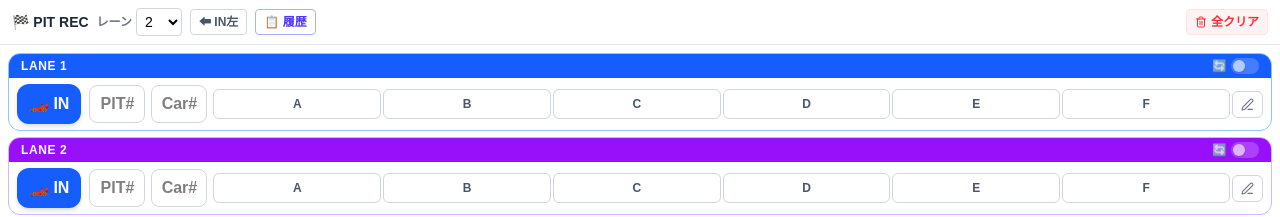
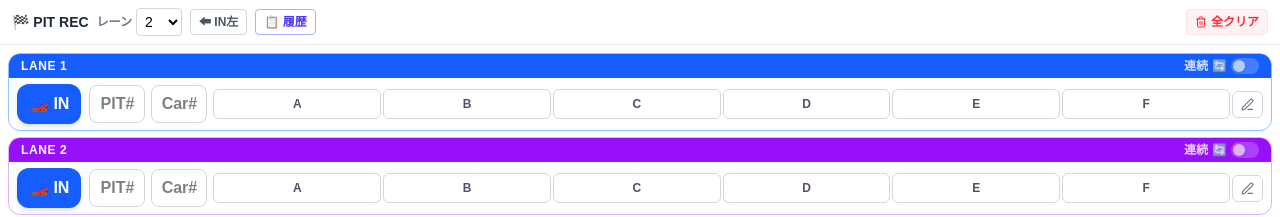
Before and after one commit to sakupan-syuzo/pit_sagyou_kiroku_v2, a React (Vite) app: page / in a window 1280 px wide. Shown: the top 217 px of the page. Built offline with nearby package versions, Linux system fonts and the light colour scheme; a web font is replaced by a local one; what @react-pdf/renderer would draw is missing.

Commit message:
表示領域修正

```diff
--- a/src/App.tsx
+++ b/src/App.tsx
@@ -10,8 +10,8 @@ const App: React.FC = () => {
 
   return (
     <div className="min-h-dvh bg-gray-100">
-      {/* メインコンテンツ */}
-      <main>
+      {/* メインコンテンツ — TabNav(約56px)の分だけ下に余白 */}
+      <main className="h-dvh pb-14">
         {activeTab === 'input' && <InputPage />}
         {activeTab === 'pdf' && <PdfPage />}
       </main>
--- a/src/pages/InputPage.tsx
+++ b/src/pages/InputPage.tsx
@@ -173,7 +173,7 @@ const InputPage: React.FC = () => {
   const workingLanes = allLaneIndices.filter((i) => laneStates[i]?.status === 'working');
 
   return (
-    <div className="flex flex-col h-screen bg-gray-100 overflow-hidden">
+    <div className="flex flex-col h-full bg-gray-100 overflow-hidden">
 
       {/* ========== ツールバー ========== */}
       <div className="flex-none bg-white border-b border-gray-200 px-3 py-2 flex items-center gap-2 shadow-sm">
@@ -245,8 +245,9 @@ const InputPage: React.FC = () => {
                     <button
                       type="button"
                       onClick={makeHandleToggleContinuous(laneIndex)}
-                      className="flex items-center gap-1 text-xs text-white/80"
+                      className="flex items-center gap-1 text-xs text-white/80 font-bold"
                     >
+                      <span>連続</span>
                       🔄
                       <span className={`relative inline-flex h-4 w-7 items-center rounded-full transition-colors ${ls.continuousMode ? 'bg-white/70' : 'bg-white/20'}`}>
                         <span className={`inline-block h-3 w-3 transform rounded-full shadow transition-transform ${ls.continuousMode ? 'translate-x-3.5 bg-blue-600' : 'translate-x-0.5 bg-white/60'}`} />
```
